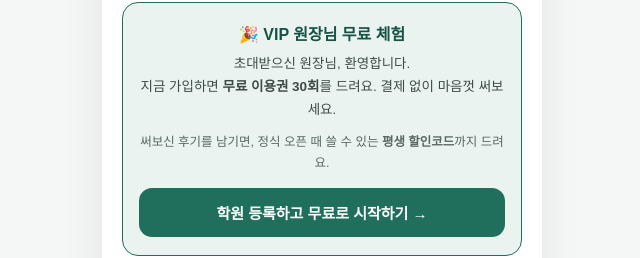
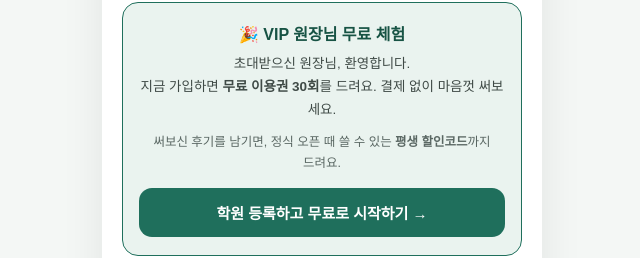
Before and after one commit to projectss0086/lockin-trial, a Next.js app: page / in a window 1280 px wide. Shown: the part 264-522 px from the top of the page, without its empty margins (318-958 px from the left). Built offline with nearby package versions, Linux system fonts and the light colour scheme.

Commit message:
Update page.js

```diff
--- a/app/page.js
+++ b/app/page.js
@@ -27,7 +27,7 @@ export default function Home() {
             초대받으신 원장님, 환영합니다.<br />
             지금 가입하면 <b>무료 이용권 30회</b>를 드려요. 결제 없이 마음껏 써보세요.
           </div>
-          <div style={{ fontSize: 12.5, color: "#5a6763", lineHeight: 1.7, marginTop: 10 }}>
+          <div style={{ fontSize: 12.5, color: "#5a6763", lineHeight: 1.7, marginTop: 10, wordBreak: "keep-all" }}>
             써보신 후기를 남기면, 정식 오픈 때 쓸 수 있는 <b>평생 할인코드</b>까지 드려요.
           </div>
           <Link href="/signup" className="btn primary" style={{ display: "block", textAlign: "center", textDecoration: "none", marginTop: 14 }}>학원 등록하고 무료로 시작하기 →</Link>
```
